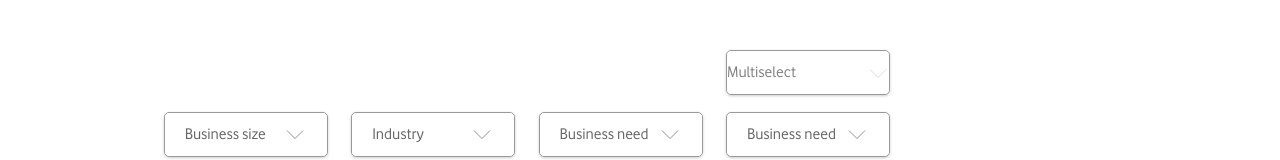
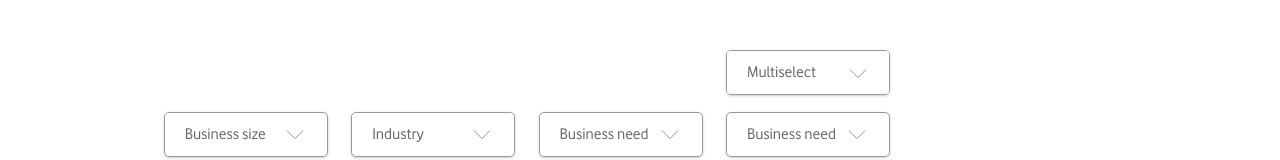
Before and after one commit to nerd-dash/react-multiselect-dropdown, a React (Create React App) app: page / in a window 1280 px wide. Shown: the top 160 px of the page. Built offline with nearby package versions, Linux system fonts and the light colour scheme.

Commit message:
Add new class to control

```diff
--- a/src/components/multiselect/Multiselect.jsx
+++ b/src/components/multiselect/Multiselect.jsx
@@ -36,42 +36,51 @@ const Multiselect = (props) => {
 
   const IndicatorSeparator = () => null;
 
+  const Control = ({ children, ...props }) => (
+    <components.Control className="multiselect__control" {...props}>
+      {children}
+    </components.Control>
+  );
+
   const styles = {
     control: (styles) => ({
       ...styles,
       display: "flex",
       border: "none",
       height: "100%",
+      width: "100%",
     }),
     placeholder: (styles) => ({
       ...styles,
-      textAlign: "left",
-      margin: 0
+      margin: 0,
+      color: "currentColor"
     }),
     container: (styles) => ({
       ...styles,
       width: "100%",
+      textAlign: "start",
       position: "absolute",
       top: 0,
       left: 0,
-      height: "100%"
+      height: "100%",
     }),
     valueContainer: (styles) => ({
       ...styles,
-      padding: 0
+      padding: 0,
     }),
     dropdownIndicator: (styles) => ({
       ...styles,
-      padding: 0
+      padding: 0,
+      color: "currentColor"
     }),
-  }
-
+  };
 
   return (
-    <span className="form__input form__input--selectable
-      js-article-filter-span" onClick={(e) => e.preventDefault()}
+    <span
+      className="form__input form__input--multi-selectable
+      js-article-filter-span"
+      onClick={(e) => e.preventDefault()}
     >
-
       <Select
         styles={styles}
         options={options}
@@ -82,7 +91,7 @@ const Multiselect = (props) => {
         controlShouldRenderValue={false}
         hideSelectedOptions={false}
         isClearable={false}
-        components={{ Option, DropdownIndicator, IndicatorSeparator }}
+        components={{ Option, DropdownIndicator, IndicatorSeparator, Control }}
         allowSelectAll={true}
         onChange={onChangeHandler}
         value={selectedOptions}
```
Also changed, not shown: public/styles/framework.css.
